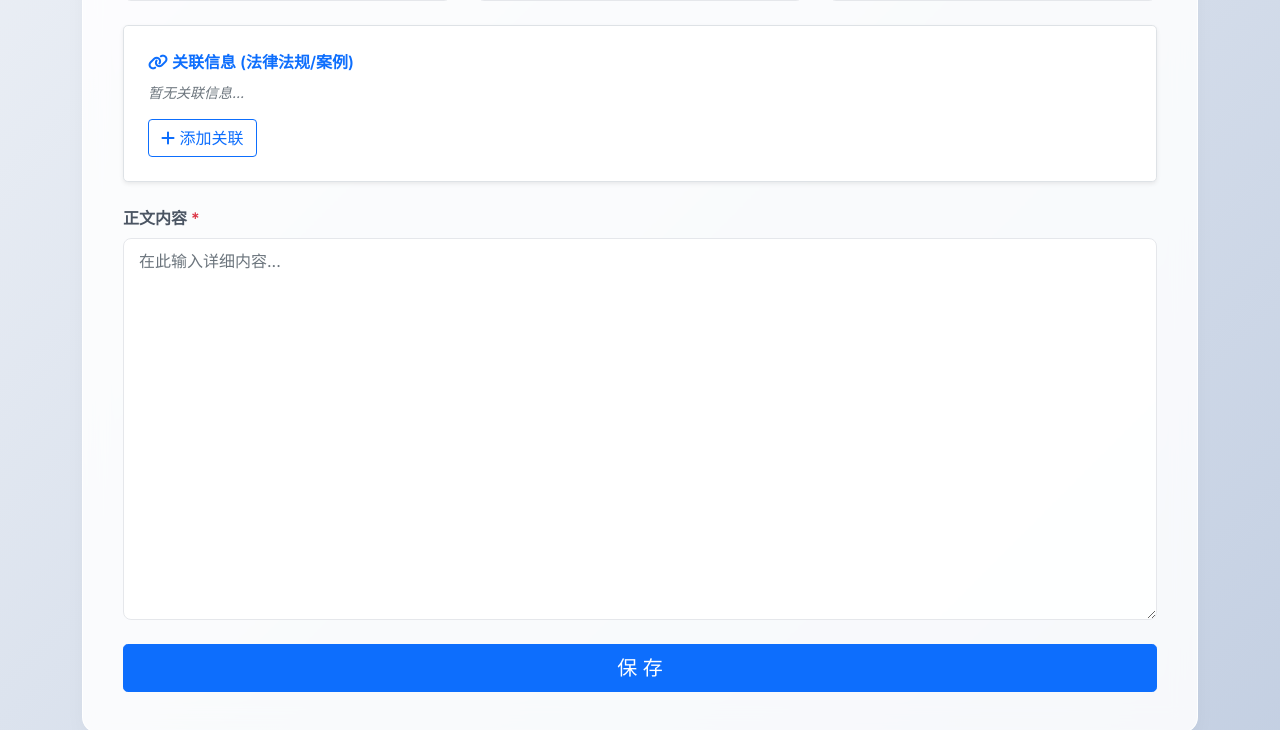
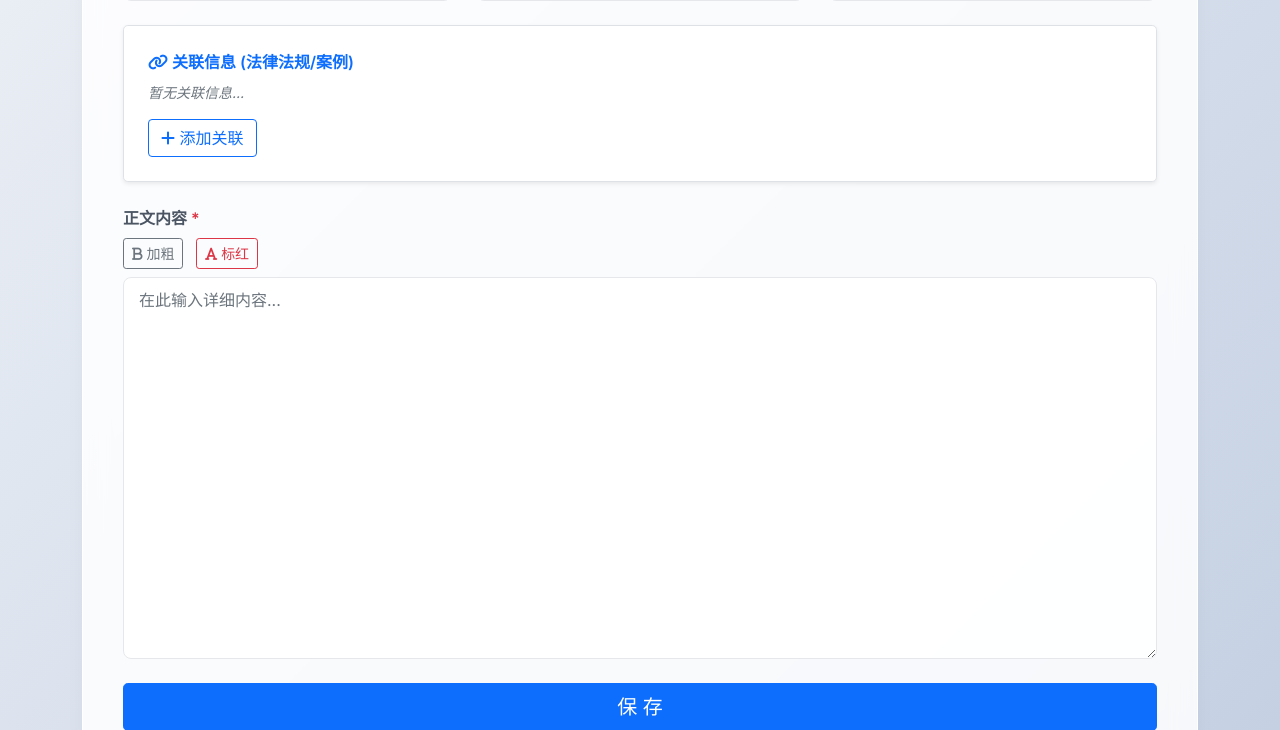
Before and after one commit to abner20953/bidding-data, a Flask app: page /anli/edit in a window 1280 px wide. Shown: the part 661-1391 px from the top of the page. Run offline with Flask 3, Linux system fonts and the light colour scheme; some libraries are stand-ins or nearby versions.

Commit message:
Add rich text editing (bold/red) support for KB

```diff
--- a/dashboard/templates/knowledge/detail.html
+++ b/dashboard/templates/knowledge/detail.html
@@ -135,7 +135,7 @@
 
             <!-- Content -->
             <div class="entry-content">
-                {{ entry.content }}
+                {{ entry.content | safe }}
             </div>
 
         </div>
--- a/dashboard/templates/knowledge/edit.html
+++ b/dashboard/templates/knowledge/edit.html
@@ -204,9 +204,41 @@
 
                 <div class="mb-4 mt-4">
                     <label class="form-label">正文内容 <span class="text-danger">*</span></label>
+                    <div class="mb-2">
+                        <button type="button" class="btn btn-sm btn-outline-secondary me-2"
+                            onclick="insertTag('<b>', '</b>')">
+                            <i class="fas fa-bold"></i> 加粗
+                        </button>
+                        <button type="button" class="btn btn-sm btn-outline-danger"
+                            onclick="insertTag('<span style=\'color:red\'>', '</span>')">
+                            <i class="fas fa-font"></i> 标红
+                        </button>
+                    </div>
                     <textarea class="form-control" id="content" rows="15" required
                         placeholder="在此输入详细内容...">{{ entry.content }}</textarea>
                 </div>
+
+                <script>
+                    function insertTag(startTag, endTag) {
+                        const textarea = document.getElementById('content');
+                        const start = textarea.selectionStart;
+                        const end = textarea.selectionEnd;
+                        const text = textarea.value;
+
+                        if (start === end) return; // No selection
+
+                        const before = text.substring(0, start);
+                        const selected = text.substring(start, end);
+                        const after = text.substring(end);
+
+                        textarea.value = before + startTag + selected + endTag + after;
+
+                        // Reset selection
+                        textarea.selectionStart = start + startTag.length;
+                        textarea.selectionEnd = end + startTag.length;
+                        textarea.focus();
+                    }
+                </script>
 
                 <div class="d-grid gap-2">
                     <button type="submit" class="btn btn-primary btn-lg">保 存</button>
```
